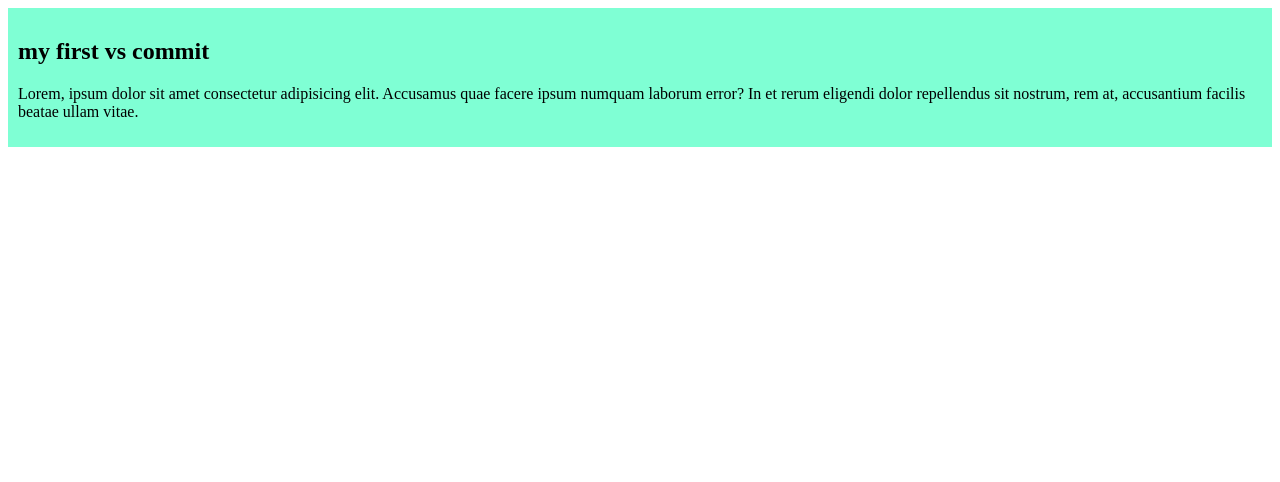
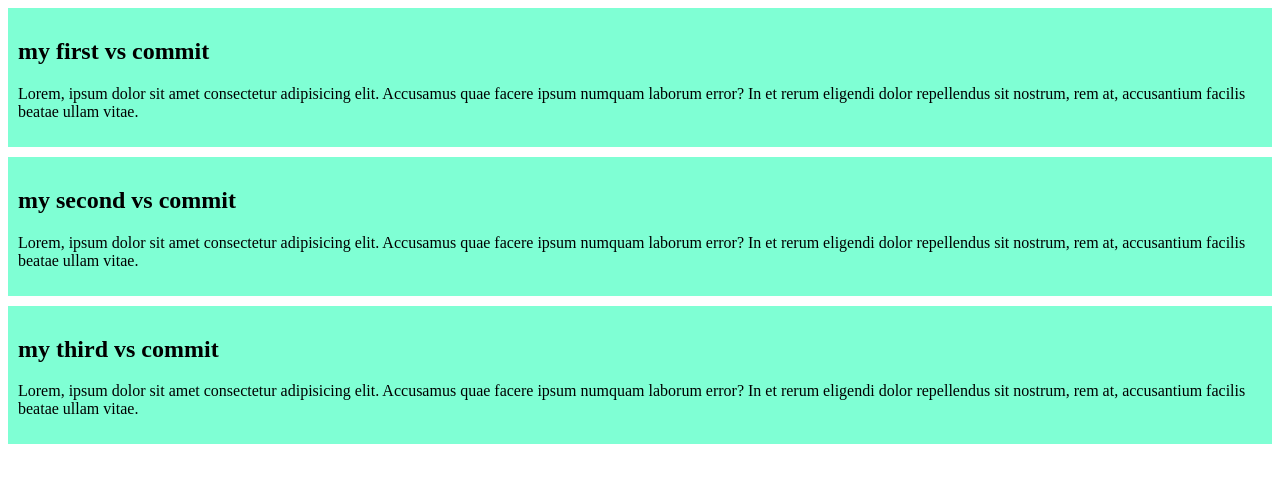
Before and after one commit to mehedi3d/my-simple-website, a plain HTML site: page index.html in a window 1280 px wide. Drawn offline with Linux system fonts and the light colour scheme.

Commit message:
added second css

```diff
--- a/index.html
+++ b/index.html
@@ -11,5 +11,13 @@
         <h2>my first vs commit</h2>
         <p>Lorem, ipsum dolor sit amet consectetur adipisicing elit. Accusamus quae facere ipsum numquam laborum error? In et rerum eligendi dolor repellendus sit nostrum, rem at, accusantium facilis beatae ullam vitae.</p>
     </div>
+    <div>
+        <h2>my second vs commit</h2>
+        <p>Lorem, ipsum dolor sit amet consectetur adipisicing elit. Accusamus quae facere ipsum numquam laborum error? In et rerum eligendi dolor repellendus sit nostrum, rem at, accusantium facilis beatae ullam vitae.</p>
+    </div>
+    <div>
+        <h2>my third vs commit</h2>
+        <p>Lorem, ipsum dolor sit amet consectetur adipisicing elit. Accusamus quae facere ipsum numquam laborum error? In et rerum eligendi dolor repellendus sit nostrum, rem at, accusantium facilis beatae ullam vitae.</p>
+    </div>
 </body>
 </html>
--- a/styls/blogs.css
+++ b/styls/blogs.css
@@ -1,4 +1,5 @@
 div{
     background-color: aquamarine;
     padding: 10px;
+    margin-bottom: 10px;
 }
```
